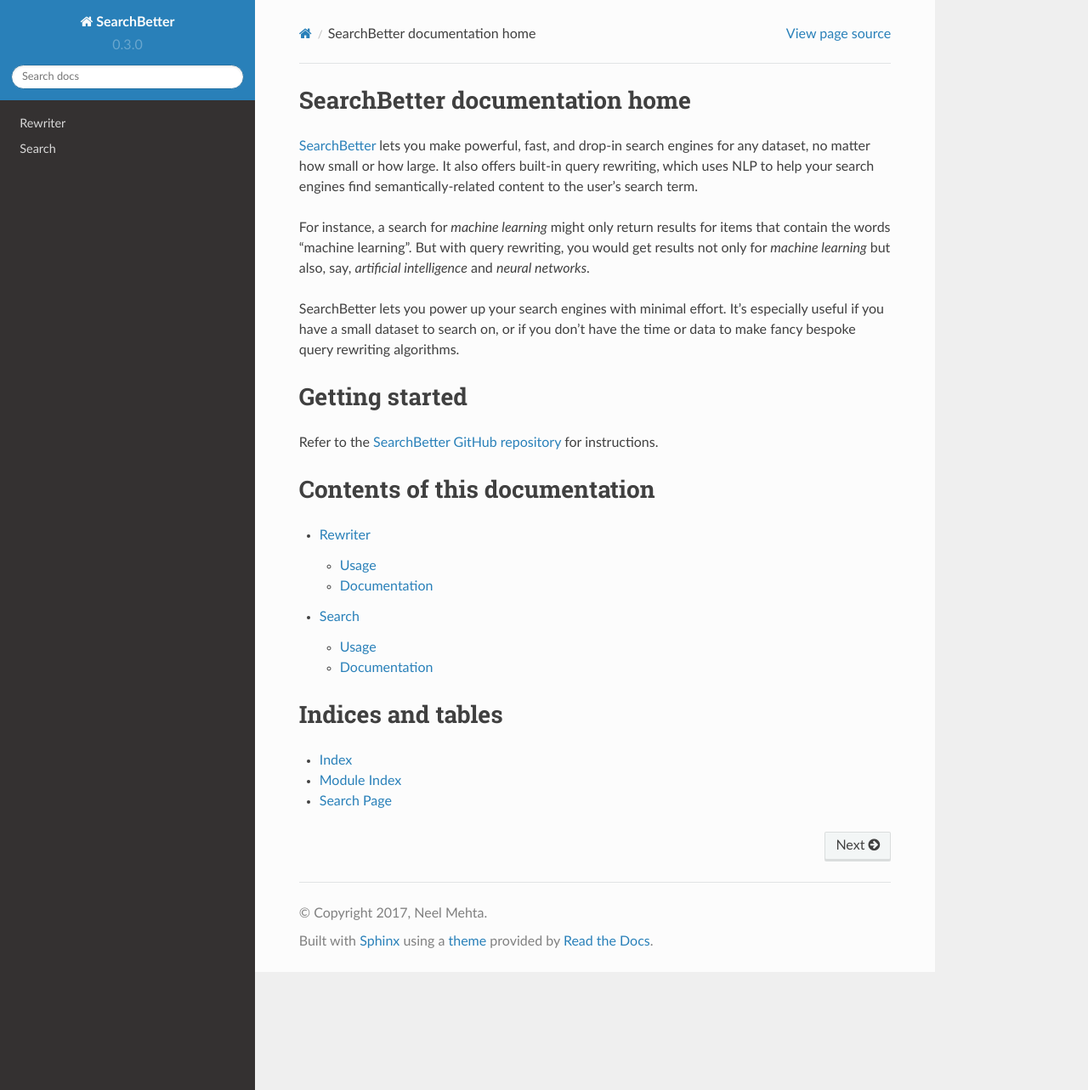
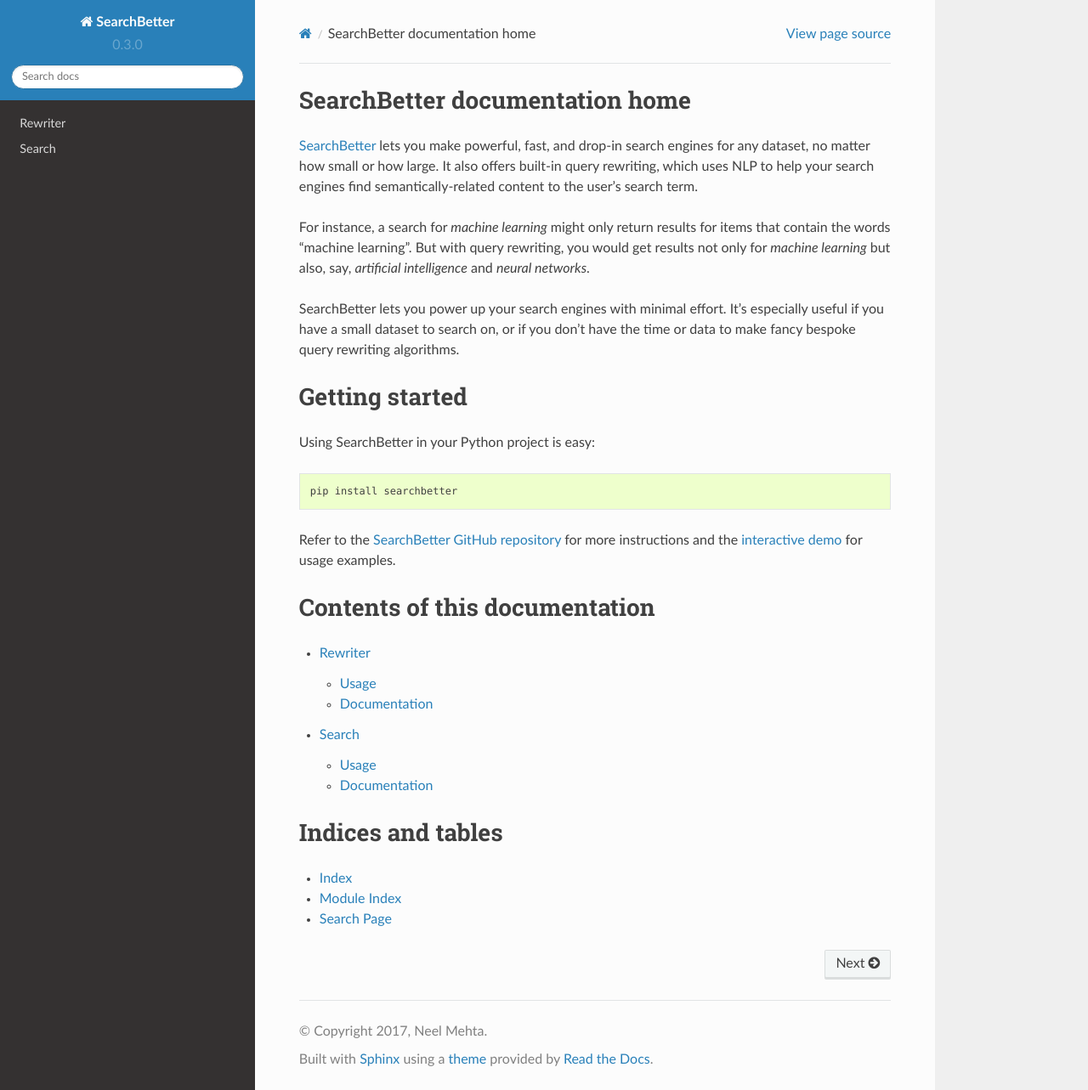
Before and after one commit to hathix/searchbetter, a Sphinx documentation site: the page built from docs/index.rst, in a window 1280 px wide and 1283 px high. Shown: the whole window at 85% size. Built offline with Sphinx 7.4.7 and the Read the Docs theme 2.0.0, drawn with Linux system fonts in a browser that asks for light colours.

Commit message:
brackets

```diff
--- a/docs/index.rst
+++ b/docs/index.rst
@@ -16,9 +16,13 @@
 Getting started
 ================
 
-Refer to the `SearchBetter GitHub repository <https://github.com/hathix/searchbetter/>`_ for instructions.
+Using SearchBetter in your Python project is easy::
+
+    pip install searchbetter
 
 
+Refer to the `SearchBetter GitHub repository <https://github.com/hathix/searchbetter/>`_ for more instructions
+and the `interactive demo <https://github.com/hathix/searchbetter/blob/master/notebooks/searchbetter-demo.ipynb>`_ for usage examples.
 
 Contents of this documentation
 ==============================
--- a/docs/rewriter.rst
+++ b/docs/rewriter.rst
@@ -7,7 +7,7 @@
 these words and phrases on a search engine, you can get more, and more useful,
 results than if you just searched for the original word or phrase.
 
-For instance, `acceleration` could be rewritten to `acceleration, velocity, mass, force, physics`.
+For instance, `acceleration` could be rewritten to `{ acceleration, velocity, mass, force, physics }`.
 
 Visit the `interactive demo <https://github.com/hathix/searchbetter/blob/master/notebooks/searchbetter-demo.ipynb>`_
 to learn how to use these classes.
```
